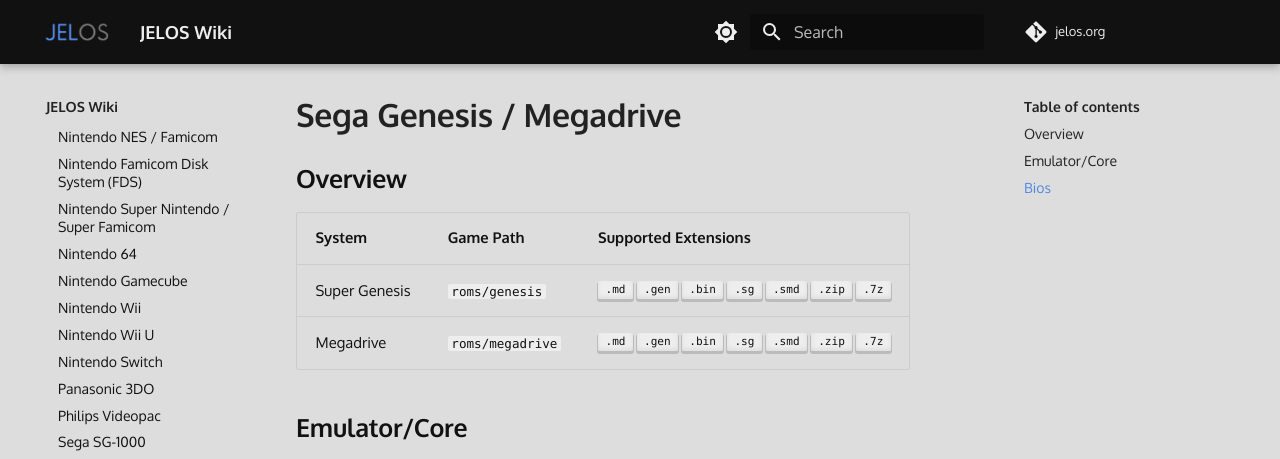
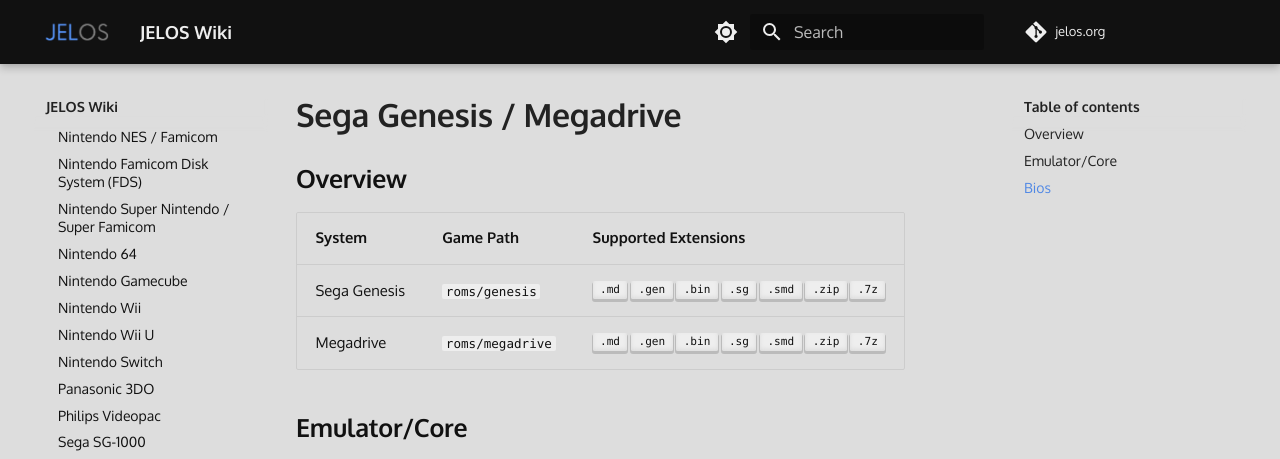
Before and after one commit to wbrawner/jelos.org, an MkDocs documentation site: the page built from docs/systems/genesis.md, in a window 1280 px wide and 1068 px high. Shown: the top 459 px of the window. Built offline with MkDocs 1.6.1 and Material for MkDocs 9.7.7, drawn with Linux system fonts in a browser that asks for light colours; some web fonts are replaced; comment, search, counter and statistics services are not loaded.

Commit message:
Update genesis.md

```diff
--- a/docs/systems/genesis.md
+++ b/docs/systems/genesis.md
@@ -4,7 +4,7 @@
 
 | System | Game Path | Supported Extensions |
 | -- | -- | -- |
-| Super Genesis | `roms/genesis` | ++".md"++ ++".gen"++ ++".bin"++ ++".sg"++ ++".smd"++ ++".zip"++ ++".7z"++ |
+| Sega Genesis | `roms/genesis` | ++".md"++ ++".gen"++ ++".bin"++ ++".sg"++ ++".smd"++ ++".zip"++ ++".7z"++ |
 | Megadrive | `roms/megadrive` | ++".md"++ ++".gen"++ ++".bin"++ ++".sg"++ ++".smd"++ ++".zip"++ ++".7z"++ |
 
 ## Emulator/Core
```
